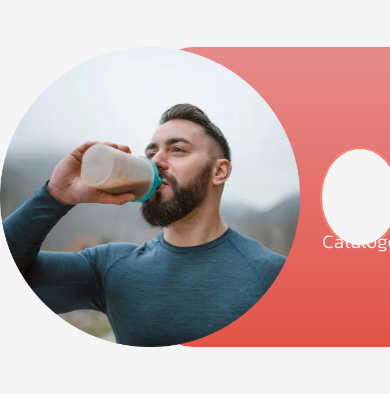
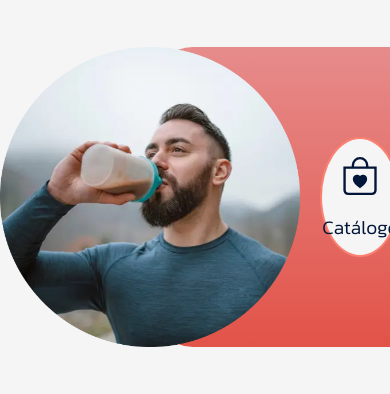
Before and after one commit to ScoggoDev/better-uy, a plain HTML site: page index.html in a window 390 px wide. Shown: the part 51-445 px from the top of the page. Drawn offline with nearby package versions, Linux system fonts and the light colour scheme.

Commit message:
Arregle el boton de mierda

```diff
--- a/index.html
+++ b/index.html
@@ -2,7 +2,7 @@
 <html lang="en">
 <head>
     <meta charset="UTF-8">
-    <meta name="viewport"fontent="width=device-width, initial-scale=1.0">
+    <meta name="viewport" content="width=device-width, initial-scale=1.0">
     <title>Better - Suplementos Uruguay</title>
     <link rel="stylesheet" href="https://cdn.jsdelivr.net/npm/bootstrap-icons@1.10.3/font/bootstrap-icons.css">
     <link rel="stylesheet" href="https://cdn.jsdelivr.net/npm/bootstrap-icons@1.10.3/font/bootstrap-icons.css">
@@ -51,11 +51,11 @@
             <img src="assets/main.png" alt="main" class="main-image">
             <div class="color-box"></div>
             <div class="catalogue">
-                <svg xmlns="http://www.w3.org/2000/svg" width="70" height="70" fill="currentColor" class="bi bi-bag-heart" viewBox="0 0 16 16">
+                <svg xmlns="http://www.w3.org/2000/svg" width="50%" height="50%" fill="currentColor" class="bi bi-bag-heart" viewBox="0 0 16 16">
                     <path fill-rule="evenodd" d="M10.5 3.5a2.5 2.5 0 0 0-5 0V4h5v-.5Zm1 0V4H15v10a2 2 0 0 1-2 2H3a2 2 0 0 1-2-2V4h3.5v-.5a3.5 3.5 0 1 1 7 0ZM14 14V5H2v9a1 1 0 0 0 1 1h10a1 1 0 0 0 1-1ZM8 7.993c1.664-1.711 5.825 1.283 0 5.132-5.825-3.85-1.664-6.843 0-5.132Z"/>
                   </svg>
-                <p">Catálogo</p>
-            </div>
+                  <p>Catálogo</p>
+                </div>
         </div>
     </div>
     <br>
--- a/styles/styles.css
+++ b/styles/styles.css
@@ -105,15 +105,19 @@ body {
 
 .catalogue {
     text-align: center;
-    color: #f5f5f5;
+    color: #021639;
     cursor: pointer;
     margin-left: 10%;
     border-radius: 50%;
-    width: 100px;
-    height: 100px;
+    width: 120px;
+    height: 120px;
     background-color: #f5f5f5;
     transition: 0.3s;
     border:2px solid #fa8072;
+}
+
+.catalogue svg {
+    margin-top: 10%;
 }
 
 .catalogue:hover {
@@ -122,8 +126,8 @@ body {
     cursor: pointer;
     margin-left: 10%;
     border-radius: 50%;
-    width: 100px;
-    height: 100px;
+    width: 120px;
+    height: 120px;
     background: linear-gradient(rgba(215, 35, 35, 0.5), #e25348);
 }
 
@@ -296,11 +300,15 @@ button:hover {
 
     .catalogue {
         text-align: center;
-        color: #f5f5f5;
+        color: #021639;
         cursor: pointer;
         margin-left: 20px;
         border-radius: 50%;
         background: #f5f5f5;
+    }
+
+    .catalogue svg {
+        margin-top: 10%;
     }
 
     .catalogue:hover {
```
